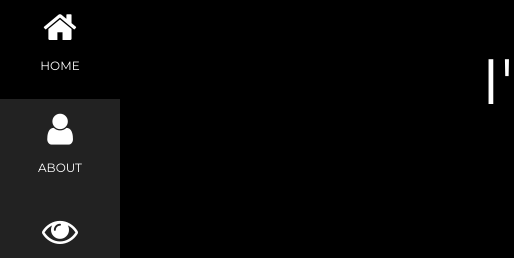
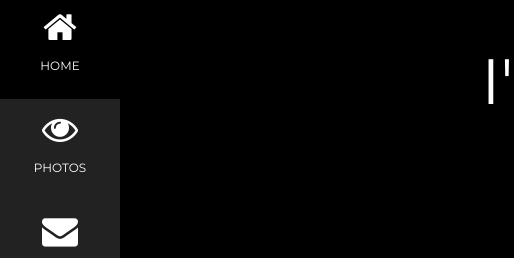
Before and after one commit to rsreehari98/rsreehari98, a plain HTML site: page index.html in a window 1280 px wide. Shown: the part 21-279 px from the top of the page, 0-514 px from the left. Drawn offline with nearby package versions, Linux system fonts and the light colour scheme.

Commit message:
Update index.html

```diff
--- a/index.html
+++ b/index.html
@@ -25,10 +25,6 @@ body, h1,h2,h3,h4,h5,h6 {font-family: "Montserrat", sans-serif}
   <a href="#" class="w3-bar-item w3-button w3-padding-large w3-black">
     <i class="fa fa-home w3-xxlarge"></i>
     <p>HOME</p>
-  </a>
-  <a href="#about" class="w3-bar-item w3-button w3-padding-large w3-hover-black">
-    <i class="fa fa-user w3-xxlarge"></i>
-    <p>ABOUT</p>
   </a>
   <a href="#photos" class="w3-bar-item w3-button w3-padding-large w3-hover-black">
     <i class="fa fa-eye w3-xxlarge"></i>
@@ -60,7 +56,7 @@ body, h1,h2,h3,h4,h5,h6 {font-family: "Montserrat", sans-serif}
   </header>
 
   <!-- About Section -->
-  <div class="w3-content w3-justify w3-text-grey w3-padding-64" id="about">
+  <div class="w3-content w3-justify w3-text-grey w3-padding-64">
     <h2 class="w3-text-light-grey">My Name</h2>
     <hr style="width:200px" class="w3-opacity">
     <p>Some text about me. Some text about me. I am lorem ipsum consectetur adipiscing elit, sed do eiusmod tempor incididunt ut labore et dolore magna aliqua. Ut enim ad minim veniam, quis nostrud exercitation ullamco laboris nisi ut aliquip
```
